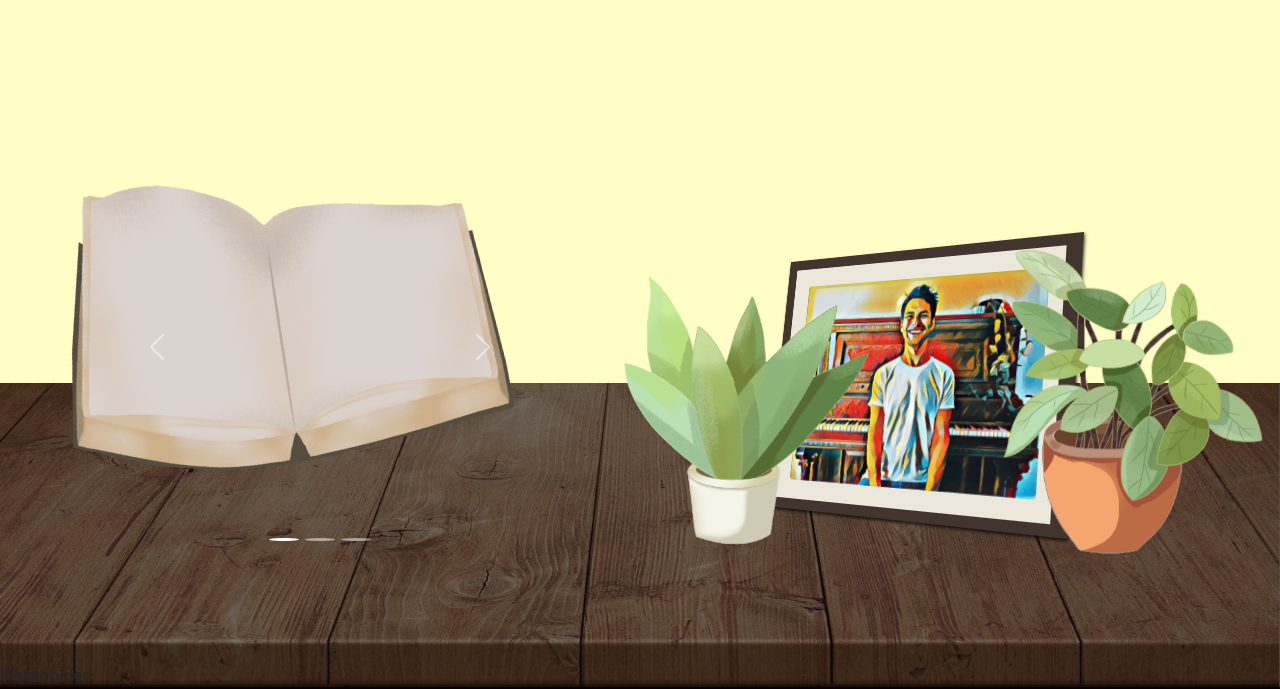
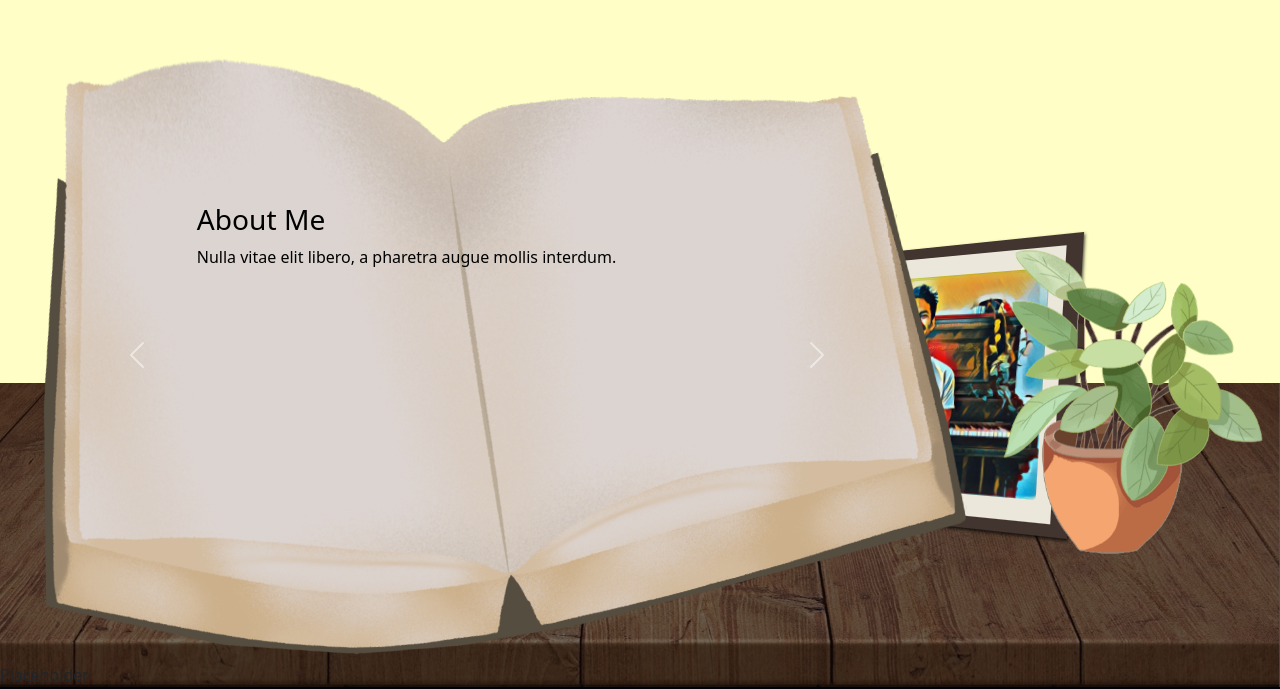
Before and after one commit to a-straube/portfolio-alpha, a React (Create React App) app: page / in a window 1280 px wide. Shown: the part 1233-1922 px from the top of the page. Built offline with nearby package versions, Linux system fonts and the light colour scheme; a web font is replaced by a local one.

Commit message:
Adjust book styling

```diff
--- a/src/section2-About/AboutMeSection.css
+++ b/src/section2-About/AboutMeSection.css
@@ -2,6 +2,11 @@
   background: #fffec6;
   display: flex;
   align-items: flex-end;
+}
+@media (max-width: 760px) {
+  #aboutMeSection {
+    align-items: flex-start;
+  }
 }
 #aboutMeSection .section-content {
   z-index: 1;
@@ -22,21 +27,22 @@
   }
 }
 #book {
-  min-height: 55vh;
-  position: absolute;
-  bottom: 15vh;
-  left: 10%;
+  height: 55vh;
+  width: 100%;
   z-index: 2;
 }
 @media (min-width: 760px) {
   #book {
-    left: 6%;
-    width: 30vw;
+    position: absolute;
+    bottom: 14vh;
+    left: 4vw;
+    width: 600px;
   }
 }
 @media (min-width: 1200px) {
   #book {
-    left: 10vw;
+    left: 6vw;
+    width: 800px;
   }
 }
 #book:after {
@@ -49,14 +55,26 @@
   top: -23vh;
   left: -6vw;
   transform: rotate(-9deg) skewY(-6deg);
+  z-index: -1;
 }
 @media (max-width: 760px) {
   #book:after {
     display: none;
   }
 }
+.carousel-indicators {
+  display: none;
+}
+.carousel-inner {
+  padding: 6vh 0;
+}
+.carousel-item {
+  height: 100%;
+}
 .carousel-caption {
+  bottom: auto;
   color: #000000;
+  text-align: left;
 }
 #deskPlant1 {
   max-width: 248px;
--- a/src/section2-About/AboutMeSection.less
+++ b/src/section2-About/AboutMeSection.less
@@ -3,6 +3,7 @@
 #aboutMeSection {
     background: #fffec6;
     display: flex; align-items: flex-end;
+    @media(max-width: @screen-sm) { align-items:flex-start; }
     .section-content { z-index: 1; }
     &:after {
         content: '';
@@ -16,15 +17,16 @@
 }
 
 #book {
-    min-height: 55vh;
-    position: absolute; bottom: 15vh; left: 10%;
+    height: 55vh;
+    width: 100%;
     z-index: 2;
     @media(min-width: @screen-sm) {
-        left: 6%;
-        width: 30vw;
+        position: absolute; bottom: 14vh; left: 4vw;
+        width: 600px;
     }
     @media(min-width: @screen-lg) {
-        left: 10vw;
+        left: 6vw;
+        width: 800px;
     }
     &:after {
         content: '';
@@ -33,12 +35,21 @@
         height: 166%; width: 117%;
          position: absolute; top: -23vh; left: -6vw;
         transform: rotate(-9deg) skewY(-6deg);
+        z-index: -1;
         @media(max-width: @screen-sm) { display: none; }
     }
 }
 
+.carousel-indicators { display: none; }
+
+.carousel-inner { padding: 6vh 0; }
+
+.carousel-item { height: 100%; }
+
 .carousel-caption {
+    bottom: auto;
     color: #000000;
+    text-align: left;
 }
 
 #deskPlant1 {
```
